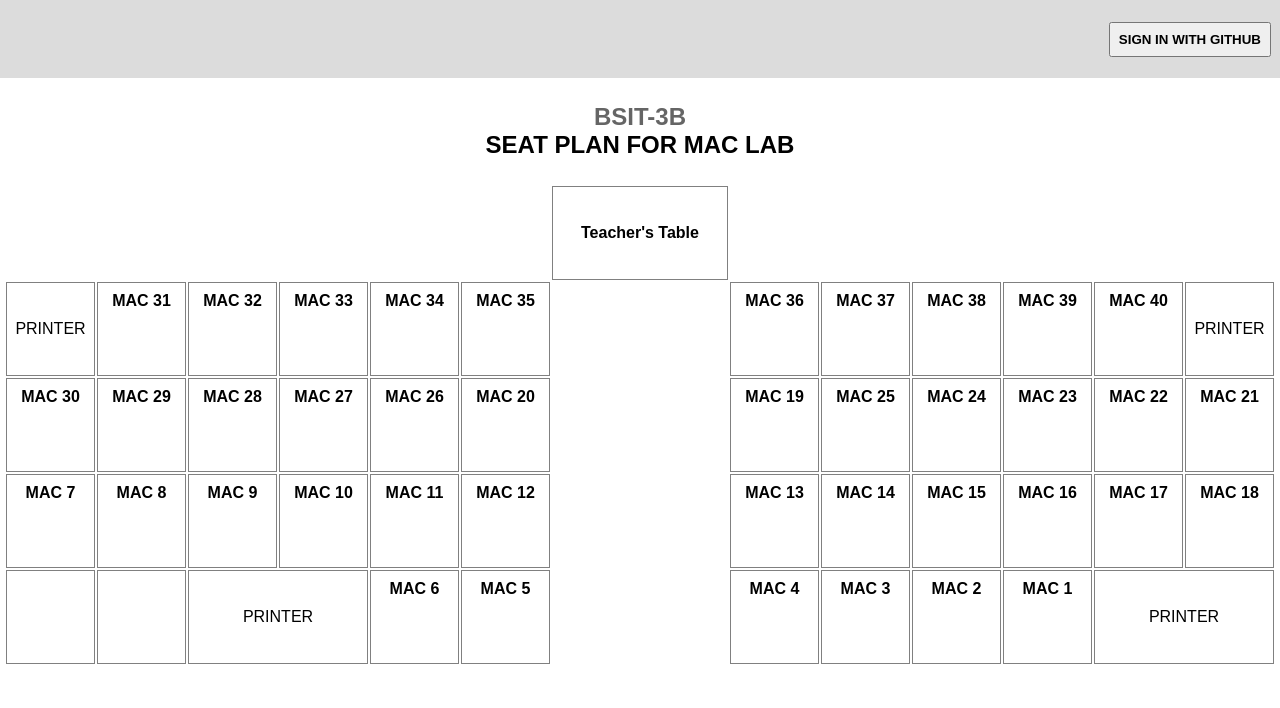
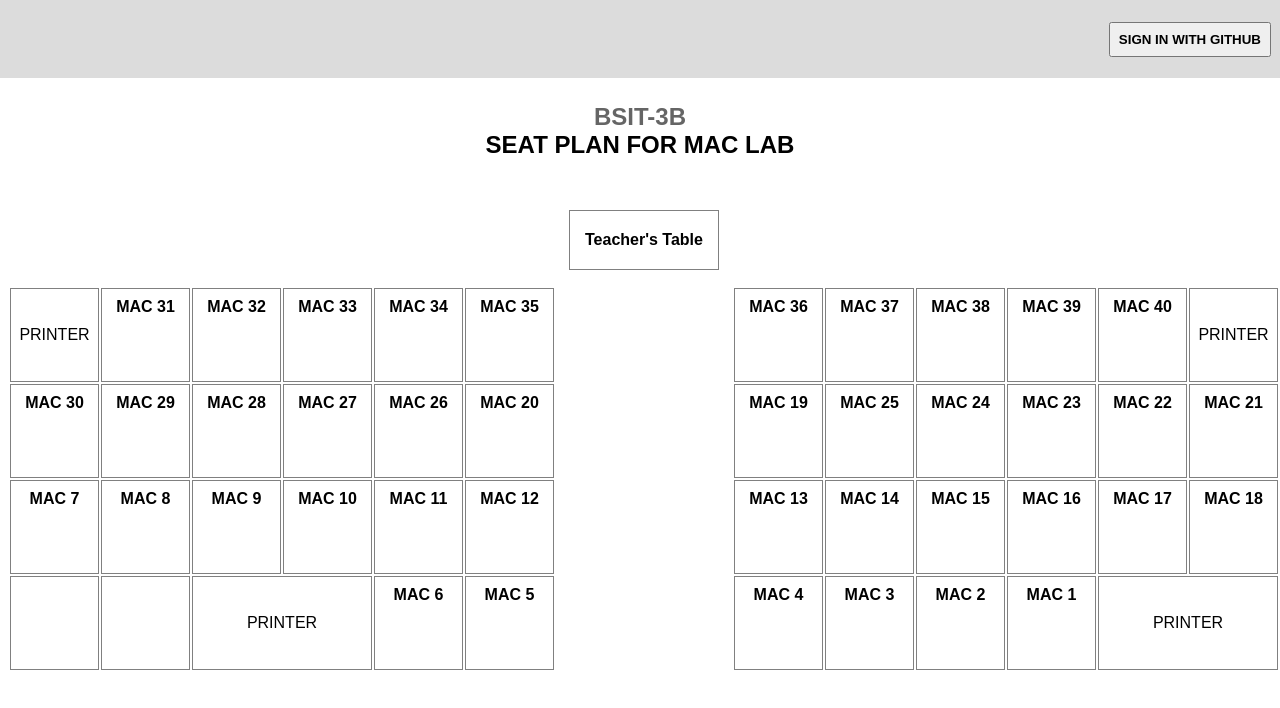
Before and after one commit to kulotsystems/maclab-bsit3b-2023, a React (Vite) app: page / in a window 1280 px wide. Shown: the top 708 px of the page. Built offline with nearby package versions, Linux system fonts and the light colour scheme; no server answers; the database is empty.

Commit message:
Adjust table spacing.

```diff
--- a/src/components/Lab.tsx
+++ b/src/components/Lab.tsx
@@ -143,8 +143,10 @@ export const Lab = () => {
                             <thead>
                                 <tr>
                                     <th colSpan={6} className="clear"></th>
-                                    <th colSpan={2} align="center">
-                                        Teacher's Table
+                                    <th colSpan={2} align="center" className="clear">
+                                        <div className="teacher-table">
+                                            Teacher's Table
+                                        </div>
                                     </th>
                                     <th colSpan={6} className="clear"></th>
                                 </tr>
--- a/src/index.css
+++ b/src/index.css
@@ -44,8 +44,9 @@ header button {
 }
 
 main {
-    width: 100%;
+    width: calc(100% - 16px);
     overflow-x: auto;
+    padding: 8px;
 }
 
 main > table {
@@ -74,6 +75,12 @@ p {
     margin: 0;
 }
 
+.teacher-table {
+    display: inline-block;
+    border: 1px solid gray;
+    padding: 20px 15px;
+}
+
 .seat {
     padding: 8px 2px;
     display: flex;
@@ -89,6 +96,7 @@ p {
 
 .seat > .content {
     padding-bottom: 4px;
+    line-height: 11px;
 }
 
 .seat.taken {
```
